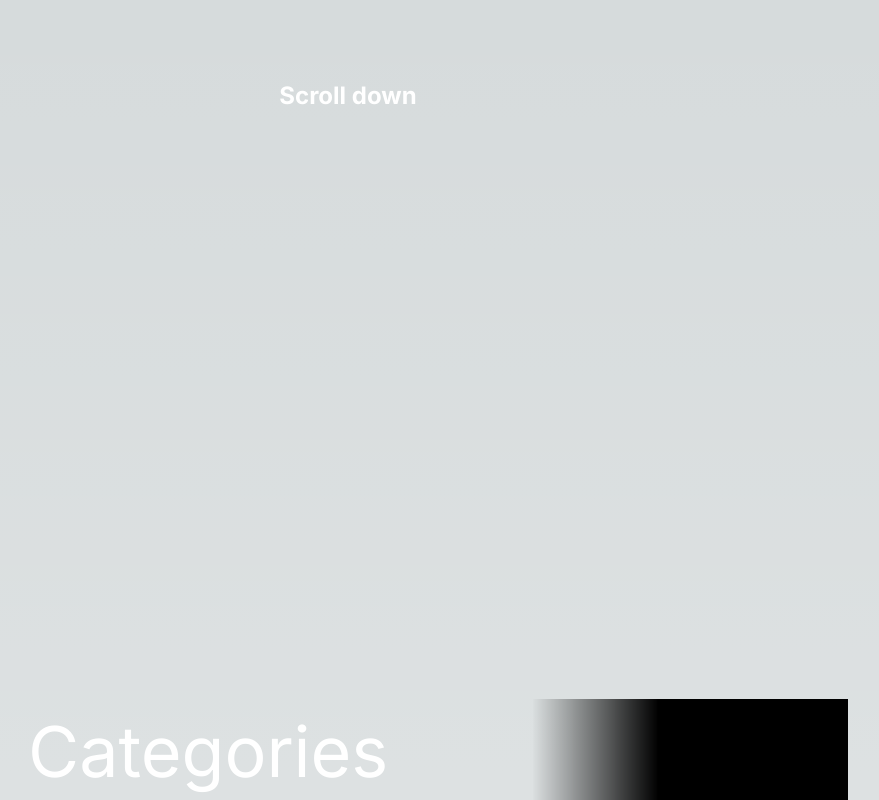
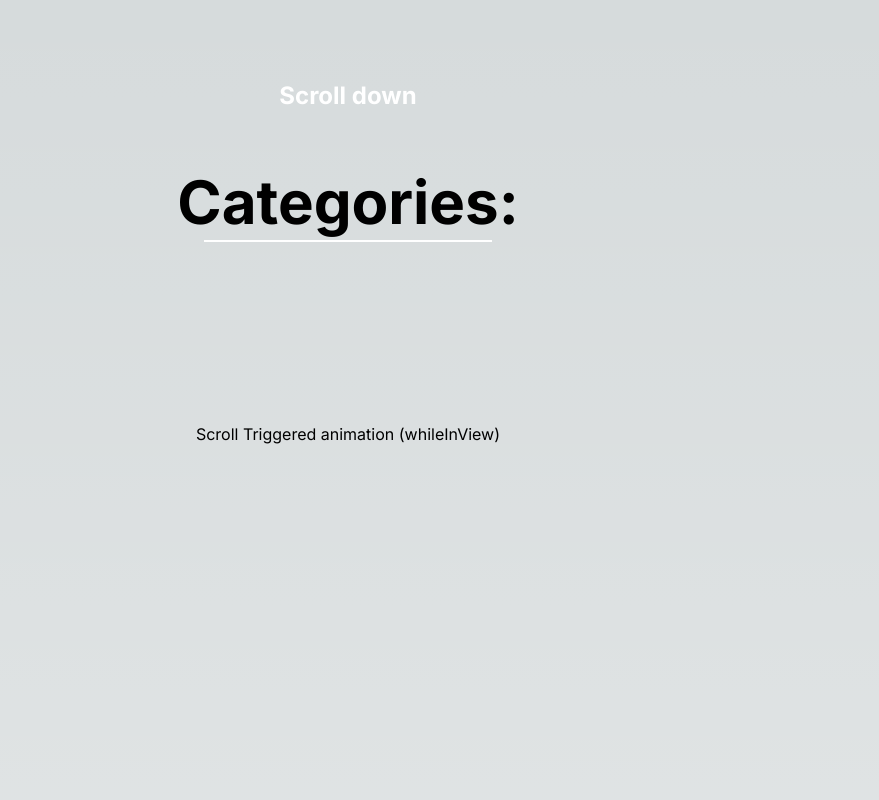
Before and after one commit to allforthe64/threeJS-parallaxTest, a Next.js app: page /categories in a window 1280 px wide. Shown: the top 800 px of the page, without its empty margins (292-1171 px from the left). Built offline with nearby package versions, Linux system fonts and the light colour scheme.

Commit message:
added in the fade header

```diff
--- /dev/null
+++ b/src/app/categories/components/FadeHeader.tsx
@@ -0,0 +1,17 @@
+'use client'
+
+import React from 'react'
+
+import { motion } from 'framer-motion'
+
+export const FadeHeader = () => {
+  return (
+    <div className='py-20 flex justify-center'>
+        <div className='w-[50%] flex flex-col items-center'>
+            <motion.h2 className='text-6xl font-bold mb-2' initial={{opacity: 0, y: 100}} whileInView={{opacity: 1, y: -100}} transition={{ease: 'easeInOut'}}>Categories:</motion.h2>
+            <motion.div className='h-[2px] bg-white pl-2' initial={{opacity: 0, left: 0, width: 0, y:100}} whileInView={{opacity: 1, width: '45%', y:-100}} transition={{ease: 'easeInOut'}}/>
+        </div>
+
+    </div>
+  )
+}
--- a/src/app/categories/page.tsx
+++ b/src/app/categories/page.tsx
@@ -1,4 +1,5 @@
 import { SlideHeader } from "./components/SlideHeader"
+import { FadeHeader } from "./components/FadeHeader"
 import Categories from "./components/Categories"
 
 export default function page(){
@@ -6,7 +7,8 @@ export default function page(){
   return (
     <div>
       <p className='text-white text-2xl font-bold py-20 text-center'>Scroll down</p>
-      <SlideHeader />
+      {/* <SlideHeader /> */}
+      <FadeHeader />
       <div className="flex justify-center">
         <Categories />
       </div>
```
